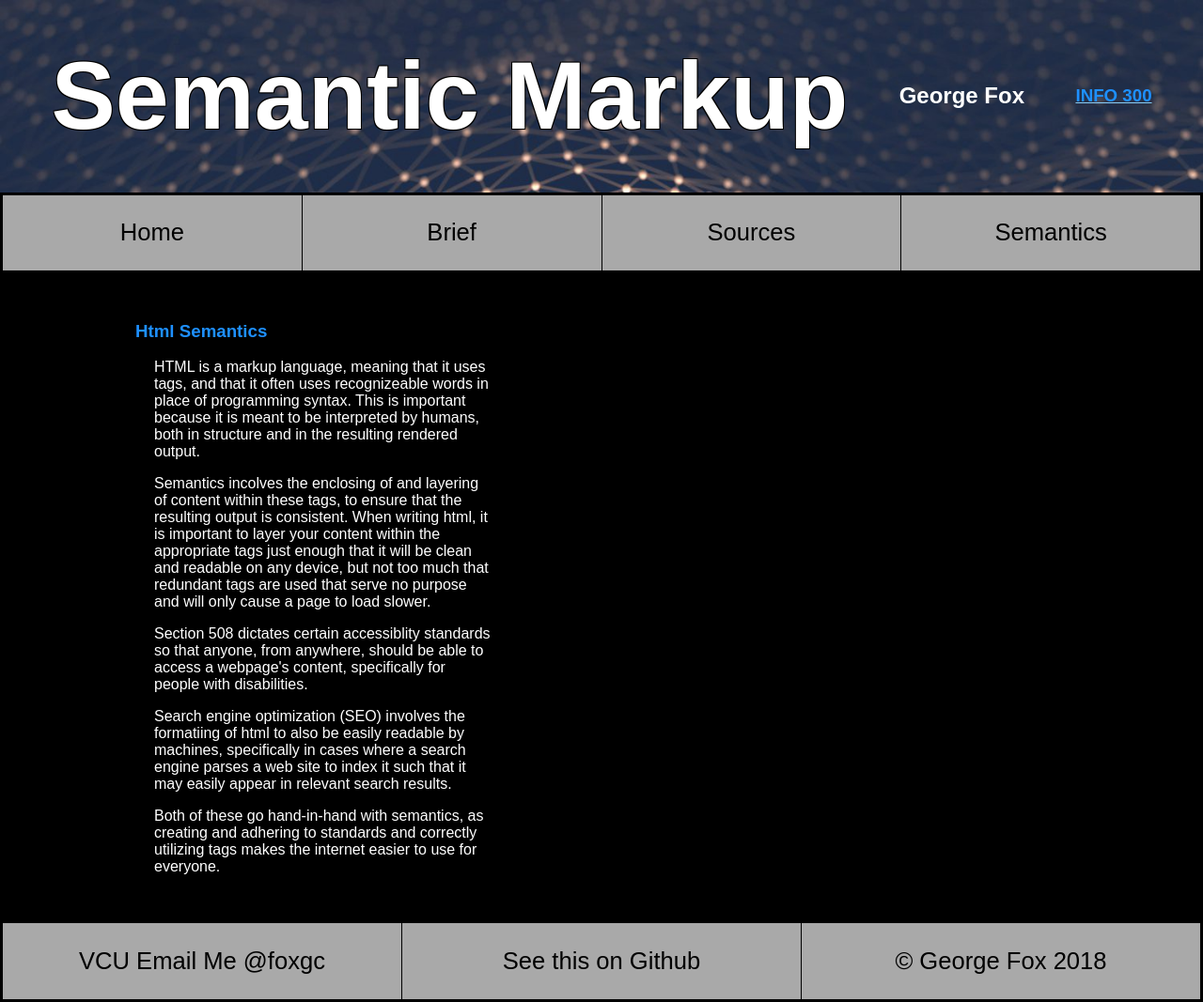
After one commit to coalfox/Cloud_Computing_Site, a PHP site: page /semantics.php in a window 1280 px wide. The commit adds this page. Shown: the whole page at 94% size. Run offline with PHP 8.4, Linux system fonts and the light colour scheme.

Commit message:
Semantics Page
fixes #7

```diff
--- a/_includes/header.php
+++ b/_includes/header.php
@@ -19,4 +19,5 @@
 	<a href="index.php">Home</a>
 	<a href="brief.php">Brief</a>
 	<a href="other.php">Sources</a>
+	<a href="semantics.php">Semantics</a>
 </nav>
--- /dev/null
+++ b/semantics.php
@@ -0,0 +1,23 @@
+<?php
+
+	$myBrand = "Cloud Computing Services";
+	$myTitle = "Semantic Markup";
+	$bannerPrimary = "George Fox";
+	$bannerSecondary = "INFO 300";
+
+	include("./_includes/header.php"); //inserts page header
+
+?>
+<main>
+<article>
+<div>
+<h3>Html Semantics</h3>
+<p>HTML is a markup language, meaning that it uses tags, and that it often uses recognizeable words in place of programming syntax. This is important because it is meant to be interpreted by humans, both in structure and in the resulting rendered output.</p>
+<p>Semantics incolves the enclosing of and layering of content within these tags, to ensure that the resulting output is consistent. When writing html, it is important to layer your content within the appropriate tags just enough that it will be clean and readable on any device, but not too much that redundant tags are used that serve no purpose and will only cause a page to load slower.</p>
+<p>Section 508 dictates certain accessiblity standards so that anyone, from anywhere, should be able to access a webpage's content, specifically for people with disabilities.</p>
+<p>Search engine optimization (SEO) involves the formatiing of html to also be easily readable by machines, specifically in cases where a search engine parses a web site to index it such that it may easily appear in relevant search results.</p>
+<p>Both of these go hand-in-hand with semantics, as creating and adhering to standards and correctly utilizing tags makes the internet easier to use for everyone.</p>
+</div>
+</article>
+</main>
+<?php include("./_includes/footer.php"); //inserts page footer ?>
```
